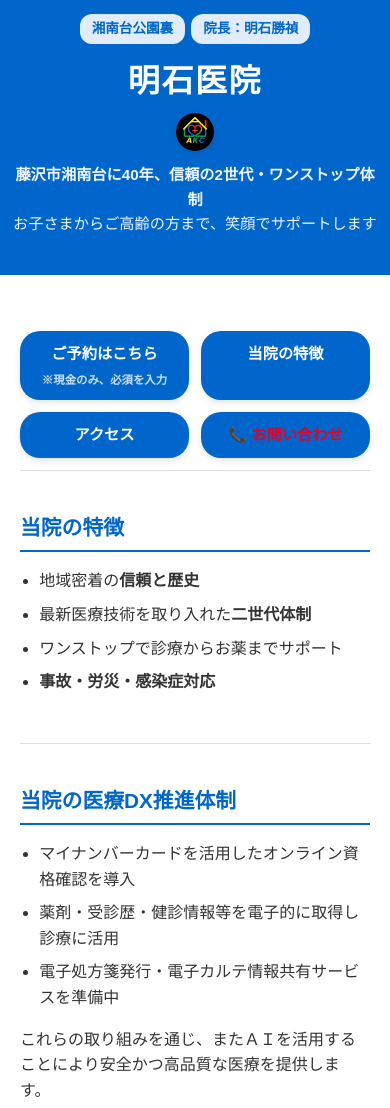
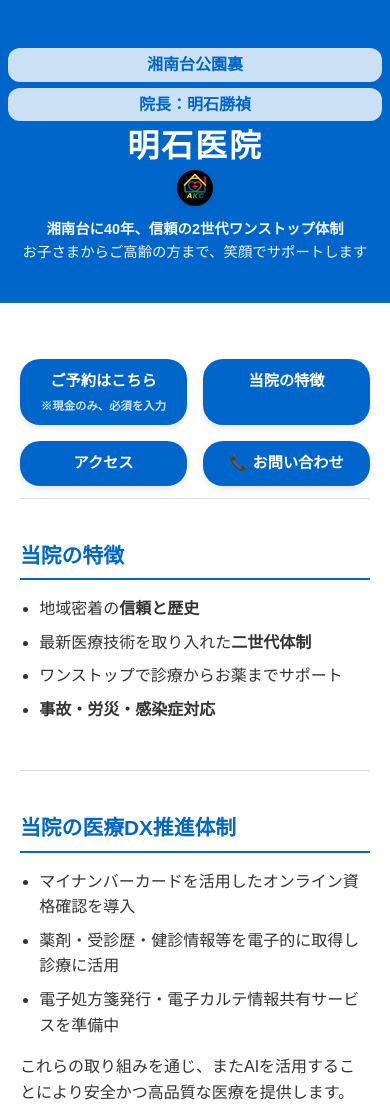
Before and after one commit to AKC48/akashimc.github.io, a plain HTML site: page index.html in a window 390 px wide. Shown: the top 1108 px of the page. Drawn offline with Linux system fonts and the light colour scheme.

Commit message:
Update index.html

```diff
--- a/index.html
+++ b/index.html
@@ -3,52 +3,44 @@
 <head>
   <meta charset="UTF-8" />
   <meta name="viewport" content="width=device-width, initial-scale=1">
-<title>明石医院 – 藤沢市湘南台に40年、信頼の2世代・ワンストップ体制</title>
+  <title>明石医院 – 信頼の2世代ワンストップ体制</title>
   <style>
-/*  基本  */
-body{margin:0;font-family:"Meiryo",sans-serif;line-height:1.6;color:#333;background:#fff}
-/*  ヘッダー  */
+    body{margin:0;padding:0;font-family:'Meiryo',sans-serif;line-height:1.6;color:#333;background:#fff}
     header{background:#0066cc;color:#fff;text-align:center;position:relative;padding:50px 16px 32px}
-.header-bar{position:absolute;top:14px;left:0;right:0;max-width:960px;margin:auto;display:flex;justify-content:center;gap:12px}
-.location,.director{background:rgba(255,255,255,.88);color:#0066cc;font-weight:700;border-radius:12px;padding:4px 12px;font-size:.85em;white-space:nowrap}
-.header-main{margin-top:8px;display:flex;gap:10px;align-items:center;justify-content:center}
-h1{margin:0;font-size:2.6em;letter-spacing:.05em;color:#fff}
-.header-logo{width:42px;height:42px;background:#000;border-radius:50%;padding:2px;box-shadow:0 2px 6px rgba(0,0,0,.1)}
+    .header-bar{position:absolute;top:14px;left:0;right:0;max-width:960px;margin:auto;display:flex;justify-content:center;gap:12px;pointer-events:none}
+    .location,.director{background:rgba(255,255,255,0.8);padding:4px 12px;font-size:.85em;border-radius:12px;color:#0066cc;font-weight:bold;pointer-events:auto;white-space:nowrap;margin:0}
+    .header-main{margin-top:8px;display:flex;align-items:center;justify-content:center;gap:8px}
+    h1{margin:0;font-size:2.4em;color:#fff;letter-spacing:.06em;line-height:1.1}
+    .header-logo{width:32px;height:32px;background:#000;border-radius:50%;padding:2px;box-shadow:0 2px 6px rgba(0,0,0,.1)}
     .subtitle{margin-top:12px;font-size:.95em;color:#eef5fc}
-/*  レイアウトコンテナ  */
-.container{max-width:960px;margin:auto;padding:20px}
-/*  ナビボタン  */
+    .container{max-width:960px;margin:0 auto;padding:20px}
     .nav-buttons{display:grid;grid-template-columns:repeat(2,1fr);gap:16px;margin:36px 0 12px}
-.nav-button{display:block;padding:13px 0;border-radius:20px;background:#0066cc;color:#fff;font-weight:700;font-size:1em;text-align:center;text-decoration:none;box-shadow:0 3px 6px rgba(0,0,0,.1)}
+    .nav-button{padding:12px 0;background:#0066cc;color:#fff;text-decoration:none;border-radius:20px;font-weight:bold;font-size:1em;text-align:center;box-shadow:0 3px 6px rgba(0,0,0,.1)}
+    .nav-button .btn-note{display:block;margin-top:4px;font-size:.75em;opacity:.8}
     .nav-button:hover{background:#0052a3}
-.nav-button .btn-note{display:block;margin-top:4px;font-size:.75em;opacity:.8}
-.nav-button.contact{color:#e60023}          /* お問い合わせボタンだけアイコンを赤く */
-/*  セクション共通  */
+    .nav-button.contact{color:#fff}
     section{padding:40px 0;border-top:1px solid #ddd}
-h2{margin:0 0 16px;font-size:1.3em;color:#0066cc;padding-bottom:6px;border-bottom:2px solid #0066cc}
-ul{margin:0;padding-left:1.2em}
+    h2{margin:0 0 16px;font-size:1.3em;color:#0066cc;border-bottom:2px solid #0066cc;padding-bottom:6px}
+    ul{padding-left:1.2em;margin:0}
     ul li{margin-bottom:8px}
-/*  診療時間テーブル  */
     .schedule-table{width:100%;border-collapse:collapse;margin-top:20px}
-.schedule-table th,.schedule-table td{border:1px solid #ccc;padding:8px;text-align:center}
+    .schedule-table th,.schedule-table td{padding:8px;border:1px solid #ccc;text-align:center}
     .schedule-table th{background:#e4f2fb;color:#0066cc}
-/*  お問い合わせ  */
     .contact-info{background:#f1f5f9;padding:20px;border-radius:12px}
-.contact-info .tel a{color:#0066cc;font-weight:700;text-decoration:underline}
-/*  Google Map  */
+    .contact-info a{text-decoration:underline}
+    .contact-info .tel a{color:#0066cc;font-weight:bold}
     .map-container{position:relative;width:100%;padding-bottom:56.25%;margin-top:20px;border-radius:15px;overflow:hidden}
     .map-container iframe{position:absolute;top:0;left:0;width:100%;height:100%;border:0}
-/*  フッター  */
     footer{text-align:center;background:#f4f4f4;padding:20px;font-size:.85em}
-/*  スマホ向け  */
     @media(max-width:600px){
       header{padding:48px 8px 24px}
-  .header-bar{flex-wrap:wrap;gap:6px}
+      .header-bar{flex-wrap:wrap;gap:6px;position:static}
+      .location,.director{width:100%;font-size:1em;margin:0}
       .header-main{flex-direction:column;gap:6px;margin-top:8px}
       h1{font-size:2em}
-  .header-logo{width:34px;height:34px}
-  .nav-buttons{gap:12px}
-  .nav-button{font-size:.95em;padding:11px 0}
+      .header-logo{width:32px;height:32px}
+      .subtitle{font-size:.9em}
+      .nav-button{font-size:.95em;padding:10px 0}
       .schedule-table th,.schedule-table td{padding:6px;font-size:.9em}
     }
   </style>
@@ -60,30 +52,21 @@ footer{text-align:center;background:#f4f4f4;padding:20px;font-size:.85em}
       <span class="location">湘南台公園裏</span>
       <span class="director">院長：明石勝禎</span>
     </div>
-
     <div class="header-main">
       <h1>明石医院</h1>
       <img src="image (3).png" class="header-logo" alt="明石医院ロゴ">
     </div>
-
-  <p class="subtitle">
-    <strong>藤沢市湘南台に40年、信頼の2世代・ワンストップ体制</strong><br>
-    お子さまからご高齢の方まで、笑顔でサポートします
-  </p>
+    <p class="subtitle"><strong>湘南台に40年、信頼の2世代ワンストップ体制</strong><br>お子さまからご高齢の方まで、笑顔でサポートします</p>
   </header>
 
   <div class="container">
-  <!-- ナビゲーション -->
     <div class="nav-buttons">
-    <a href="#reserve" class="nav-button">
-      ご予約はこちら<br><span class="btn-note">※現金のみ、必須を入力</span>
-    </a>
-    <a href="#features" class="nav-button">当院の特徴</a>
-    <a href="#access" class="nav-button">アクセス</a>
-    <a href="#contact" class="nav-button contact">📞 お問い合わせ</a>
+      <a class="nav-button" href="#reserve" target="_blank">ご予約はこちら<br><span class="btn-note">※現金のみ、必須を入力</span></a>
+      <a class="nav-button" href="#features">当院の特徴</a>
+      <a class="nav-button" href="#access">アクセス</a>
+      <a class="nav-button contact" href="#contact">📞 お問い合わせ</a>
     </div>
 
-  <!-- 特徴 -->
     <section id="features">
       <h2>当院の特徴</h2>
       <ul>
@@ -94,7 +77,6 @@ footer{text-align:center;background:#f4f4f4;padding:20px;font-size:.85em}
       </ul>
     </section>
 
-  <!-- 医療DX -->
     <section id="dx">
       <h2>当院の医療DX推進体制</h2>
       <ul>
@@ -102,10 +84,9 @@ footer{text-align:center;background:#f4f4f4;padding:20px;font-size:.85em}
         <li>薬剤・受診歴・健診情報等を電子的に取得し診療に活用</li>
         <li>電子処方箋発行・電子カルテ情報共有サービスを準備中</li>
       </ul>
-    <p>これらの取り組みを通じ、またＡＩを活用することにより安全かつ高品質な医療を提供します。</p>
+      <p>これらの取り組みを通じ、またAIを活用することにより安全かつ高品質な医療を提供します。</p>
     </section>
 
-  <!-- 診療時間 -->
     <section id="schedule">
       <h2>診療時間・受診案内</h2>
       <table class="schedule-table">
@@ -116,13 +97,12 @@ footer{text-align:center;background:#f4f4f4;padding:20px;font-size:.85em}
           <tr><td>日・祝</td><td colspan="2">休診</td></tr>
         </tbody>
       </table>
-    <ul style="margin-top:10px;font-size:0.9em;">
+      <ul style="margin-top:10px;font-size:.9em">
         <li>※受付は診察終了30分前まで</li>
         <li>※急患対応は随時承ります</li>
       </ul>
     </section>
 
-  <!-- アクセス -->
     <section id="access">
       <h2>アクセス</h2>
       <ul>
@@ -137,7 +117,6 @@ footer{text-align:center;background:#f4f4f4;padding:20px;font-size:.85em}
       </div>
     </section>
 
-  <!-- お問い合わせ -->
     <section id="contact">
       <div class="contact-info">
         <h2>お問い合わせ・対応時間</h2>
@@ -153,8 +132,6 @@ footer{text-align:center;background:#f4f4f4;padding:20px;font-size:.85em}
     </section>
   </div>
 
-<footer>
-  ©2025 明石医院 All Rights Reserved.
-</footer>
+  <footer>©2025 明石医院 All Rights Reserved.</footer>
 </body>
 </html>
```
Lines whose indentation alone changed are shown as unchanged.
